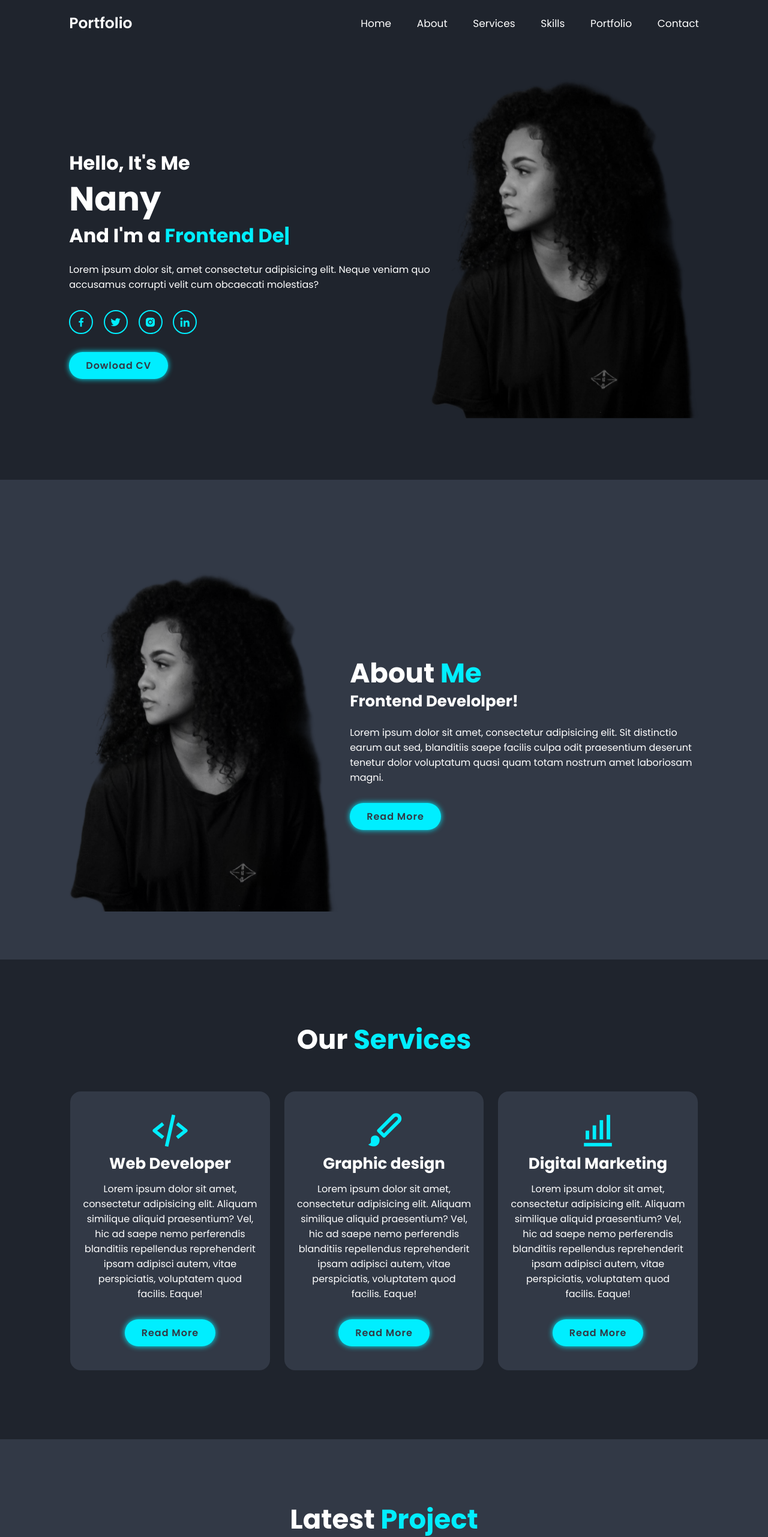
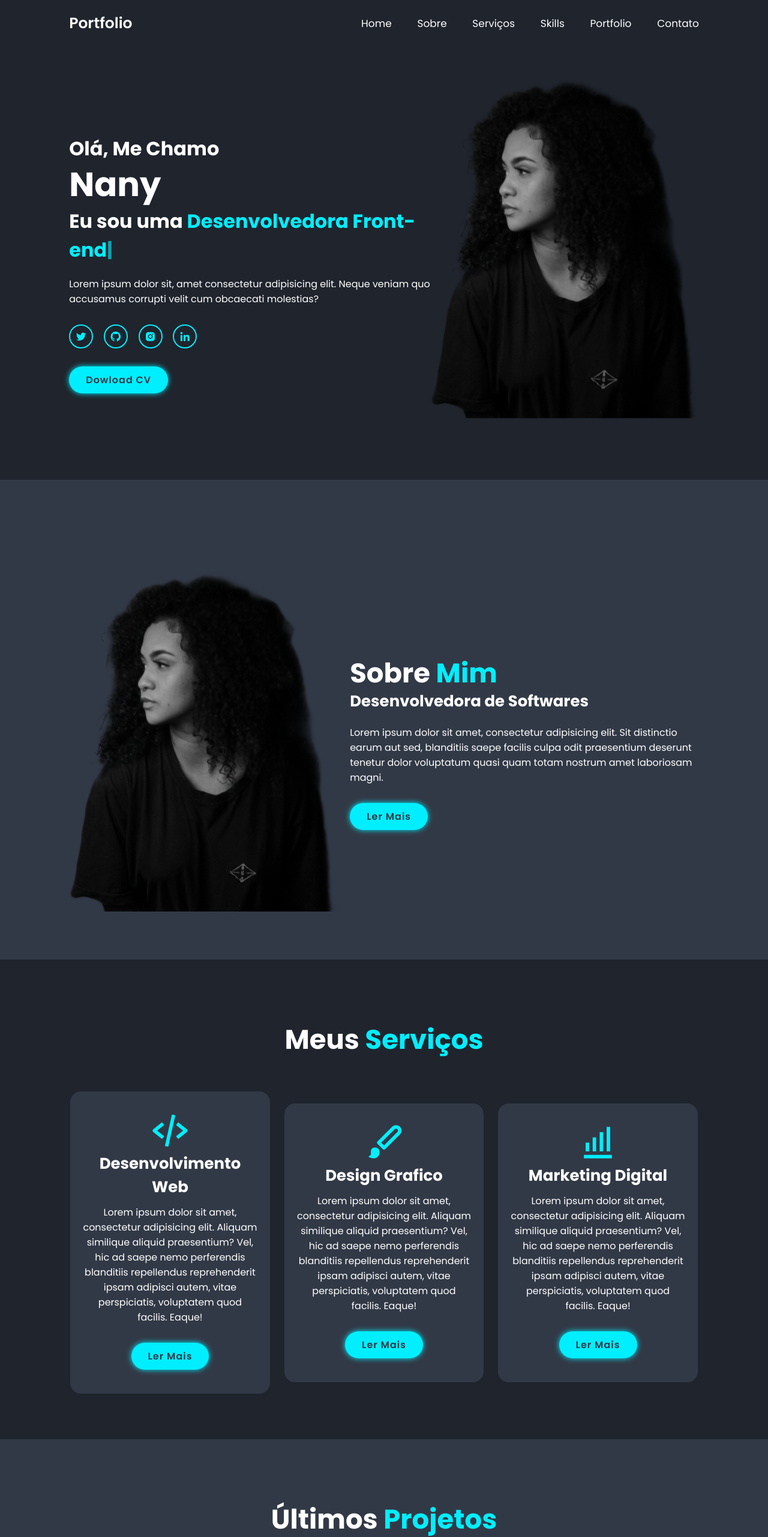
Before and after one commit to nanydev/portfolio, a plain HTML site: page index.html in a window 1280 px wide. Shown: the top 2563 px of the page at 60% size. Drawn offline with nearby package versions, Linux system fonts and the light colour scheme.

Commit message:
atualizando idioma e incluindo os links do linkedin e o github

```diff
--- a/index.html
+++ b/index.html
@@ -1,5 +1,5 @@
 <!DOCTYPE html>
-<html lang="en">
+<html lang="pt-BR">
   <head>
     <meta charset="UTF-8" />
     <meta http-equiva="X-UA-Compatible" content="IE=edge" />
@@ -24,31 +24,31 @@
 
     <nav class="navbar">
       <a href="#home" class="active">Home</a>
-      <a href="#about">About</a>
-      <a href="#services">Services</a>
+      <a href="#about">Sobre</a>
+      <a href="#services">Serviços</a>
       <a href="#skills">Skills</a>
       <a href="#portfolio">Portfolio</a>
-      <a href="#contact">Contact</a>
+      <a href="#contact">Contato</a>
     </nav>
   </header>
 
   <!-- home section design -->
   <section class="home" id="home">
     <div class="home-content">
-      <h3>Hello, It's Me</h3>
+      <h3>Olá, Me Chamo</h3>
       <h1>Nany</h1>
-      <h3>And I'm a <span class="multiple-text"></span></h3>
+      <h3>Eu sou uma <span class="multiple-text"></span></h3>
       <p>
         Lorem ipsum dolor sit, amet consectetur adipisicing elit. Neque veniam quo accusamus corrupti velit cum obcaecati molestias?
       </p>
 
       <div class="social-media">
-        <a href="#"><i class="bx bxl-facebook"></i></a>
-        <a href="#"><i class="bx bxl-twitter"></i></a>
-        <a href="#"><i class="bx bxl-instagram-alt"></i></a>
-        <a href="#"><i class="bx bxl-linkedin"></i></a>
+        <a href="#" target="_blank"><i class="bx bxl-twitter"></i></a>
+        <a href="https://github.com/nanydev" target="_blank"><i class="bx bxl-github"></i></a>
+        <a href="#" target="_blank"><i class="bx bxl-instagram-alt" ></i></a>
+        <a href="https://linkedin.com/in/danielle-maria-silva-4b3131224" target="_blank"><i class="bx bxl-linkedin"></i></a>
       </div>
-      <a href="#" class="btn">Dowload CV</a>
+      <a href="https://1drv.ms/w/s!AlS_Z0u5r5U3g89BxTrqH6oy0yi2hw?e=AwMy9K" class="btn" target="_blank">Dowload CV</a>
     </div>
 
     <div class="home-img">
@@ -64,38 +64,38 @@
     </div>
 
     <div class="about-content">
-      <h2 class="heading">About <span>Me</span></h2>
-      <h3>Frontend Develolper!</h3>
+      <h2 class="heading">Sobre <span>Mim</span></h2>
+      <h3>Desenvolvedora de Softwares</h3>
       <p>
         Lorem ipsum dolor sit amet, consectetur adipisicing elit. Sit distinctio
         earum aut sed, blanditiis saepe facilis culpa odit praesentium deserunt
         tenetur dolor voluptatum quasi quam totam nostrum amet laboriosam magni.
       </p>
-      <a href="#" class="btn">Read More</a>
+      <a href="#" class="btn">Ler Mais</a>
     </div>
   </section>
 
   <!-- services section design -->
 
   <section class="services" id="services">
-    <h2 class="heading">Our <span>Services</span></h2>
+    <h2 class="heading">Meus <span>Serviços</span></h2>
 
     <div class="services-container">
       <div class="services-box">
         <i class='bx bx-code-alt'></i>
-        <h3>Web Developer</h3>
+        <h3>Desenvolvimento Web</h3>
         <p>
           Lorem ipsum dolor sit amet, consectetur adipisicing elit. Aliquam
           similique aliquid praesentium? Vel, hic ad saepe nemo perferendis
           blanditiis repellendus reprehenderit ipsam adipisci autem, vitae
           perspiciatis, voluptatem quod facilis. Eaque!
         </p>
-        <a href="#" class="btn">Read More</a>
+        <a href="#" class="btn">Ler Mais</a>
       </div>
 
       <div class="services-box">
         <i class='bx bxs-paint'></i>
-        <h3>Graphic design</h3>
+        <h3>Design Grafico</h3>
         <p>
           Lorem ipsum dolor sit amet, consectetur adipisicing elit. Aliquam
           similique aliquid praesentium? Vel, hic ad saepe nemo perferendis
@@ -103,12 +103,12 @@
           perspiciatis, voluptatem quod facilis. Eaque!
         </p>
 
-        <a href="#" class="btn">Read More</a>
+        <a href="#" class="btn">Ler Mais</a>
       </div>
 
       <div class="services-box">
         <i class='bx bx-bar-chart-alt'></i>
-        <h3>Digital Marketing</h3>
+        <h3>Marketing Digital</h3>
         <p>
           Lorem ipsum dolor sit amet, consectetur adipisicing elit. Aliquam
           similique aliquid praesentium? Vel, hic ad saepe nemo perferendis
@@ -116,7 +116,7 @@
           perspiciatis, voluptatem quod facilis. Eaque!
         </p>
 
-        <a href="#" class="btn">Read More</a>
+        <a href="#" class="btn">Ler Mais</a>
       </div>
     </div>
   </section>
@@ -126,7 +126,7 @@
   <!-- portfolio section design -->
 
   <section class="portfolio" id="portfolio">
-    <h2 class="heading">Latest <span>Project</span></h2>
+    <h2 class="heading">Últimos <span>Projetos</span></h2>
 
     <div class="portfolio-container">
       <div class="portfolio-box">
@@ -188,27 +188,27 @@
 
   <!-- contact section design -->
   <section class="contact" id="contact">
-    <h2 class="heading">Contact <span>Me!</span></h2>
+    <h2 class="heading">Entre em Contato <span>Comigo!</span></h2>
 
     <form action="#">
       <div class="input-box">
-        <input type="text" placeholder="Full Name">
-        <input type="email" placeholder="Email Address">
+        <input type="text" placeholder="Nome Completo">
+        <input type="email" placeholder="Endereço de E-mail">
       </div>
 
       <div class="input-box">
-        <input type="number" placeholder="Mobile Number">
-        <input type="text" placeholder="Email Subject">
+        <input type="number" placeholder="Número de Telefone">
+        <input type="text" placeholder="Assunto do E-mail">
       </div>
-      <textarea name="" id="" cols="30" rows="10" placeholder="Your Message"></textarea>
-      <input type="submit" value="Send Message" class="btn">
+      <textarea name="" id="" cols="30" rows="10" placeholder="Sua Mensagem"></textarea>
+      <input type="submit" value="Enviar Mensagem" class="btn">
     </form>
   </section>
 
   <!-- footer design -->
   <footer class="footer">
     <div class="footer-text">
-      <p>Copyright &copy;2024 by Nany | All Rights reserved</p>
+      <p>Copyright &copy;2024 by Nany | Todos os direitos reservados</p>
     </div>
 
     <div class="footer-iconTop">
--- a/js/script.js
+++ b/js/script.js
@@ -54,7 +54,7 @@ window.onscroll = () => {
 
   /*============ typed js ===============*/
 const typed = new Typed('.multiple-text', {
-  strings: ['Frontend Developer!', 'Youtuber!', 'Blogger!'],
+  strings: ['Desenvolvedora Front-end'],
   typedSpeed: 100,
   backSpeed: 100,
   backDelay: 100,
```
Also changed, not shown: 1 other file.
